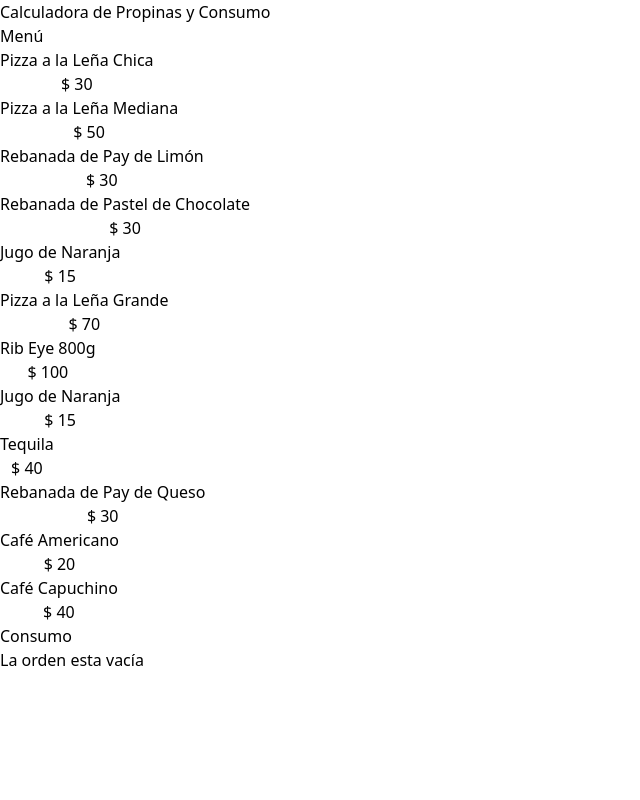
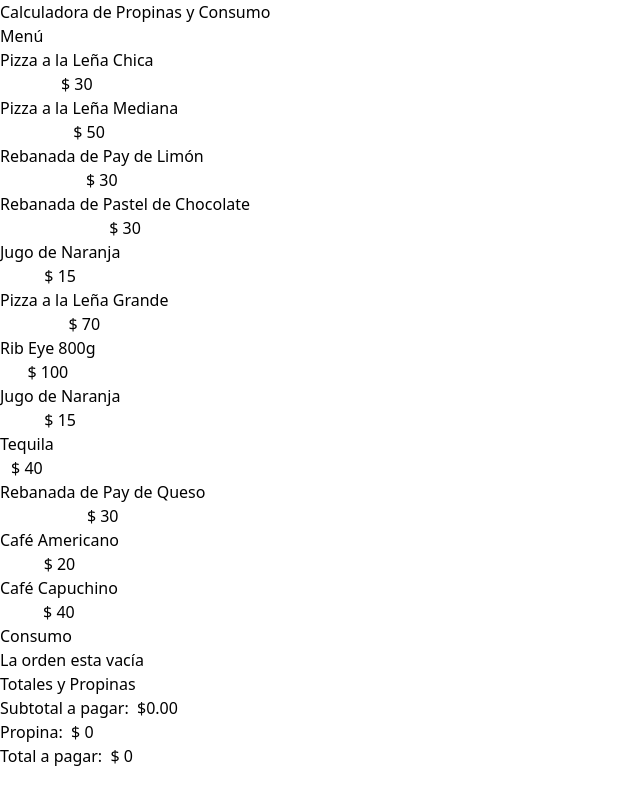
Before and after one commit to evenegas06/tip_calculator, a React (Vite) app: page / in a window 1280 px wide. Shown: the whole page, without its empty margins (0-640 px from the left). Built offline with nearby package versions, Linux system fonts and the light colour scheme.

Commit message:
calculate subtotal... #122

```diff
--- a/src/App.tsx
+++ b/src/App.tsx
@@ -1,5 +1,6 @@
 import MenuItem from './components/MenuItem';
 import OrderContent from './components/OrderContent';
+import OrderTotal from './components/OrderTotal';
 import { MENU_ITEMS } from './data/db';
 import { useOrder } from './hooks/useOrder';
 
@@ -34,6 +35,8 @@
 						order={order}
 						removeItem={removeItem}
 					/>
+
+					<OrderTotal order={order} />
 				</section>
 			</main>
 		</>
--- /dev/null
+++ b/src/components/OrderTotal.tsx
@@ -0,0 +1,44 @@
+import { useMemo } from 'react';
+import { OrderItem } from '../types';
+import { formatCurrency } from '../helpers';
+
+type OrderTotalProps = {
+	order: OrderItem[];
+};
+
+const OrderTotal = ({ order }: OrderTotalProps) => {
+    /**
+     *
+     */
+    const subtotal = useMemo(() => {
+        return order.reduce((carry, item) => {
+            return carry + (item.quantity * item.price);
+        }, 0);
+    }, [order]);
+
+	return (
+		<>
+			<article className="space-y-3">
+				<h2 className="text-2xl font-black">Totales y Propinas</h2>
+
+				<p>
+					Subtotal a pagar: &nbsp;
+					<span className="font-bold">
+                        {formatCurrency(subtotal)}
+                    </span>
+				</p>
+
+				<p>
+					Propina: &nbsp;
+					<span className="font-bold">$ 0</span>
+				</p>
+
+				<p>
+					Total a pagar: &nbsp;
+					<span className="font-bold">$ 0</span>
+				</p>
+			</article>
+		</>
+	);
+};
+export default OrderTotal;
```
